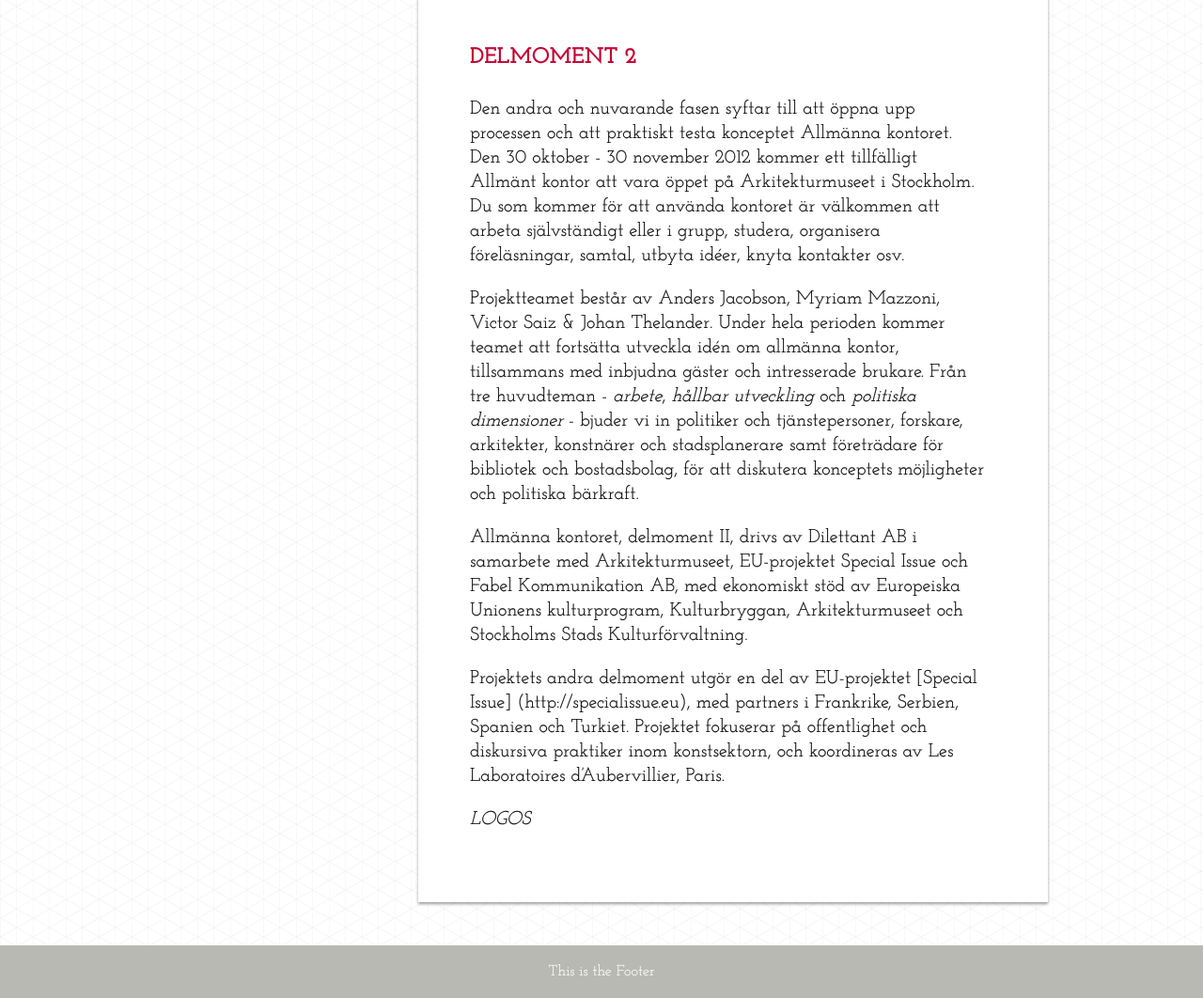
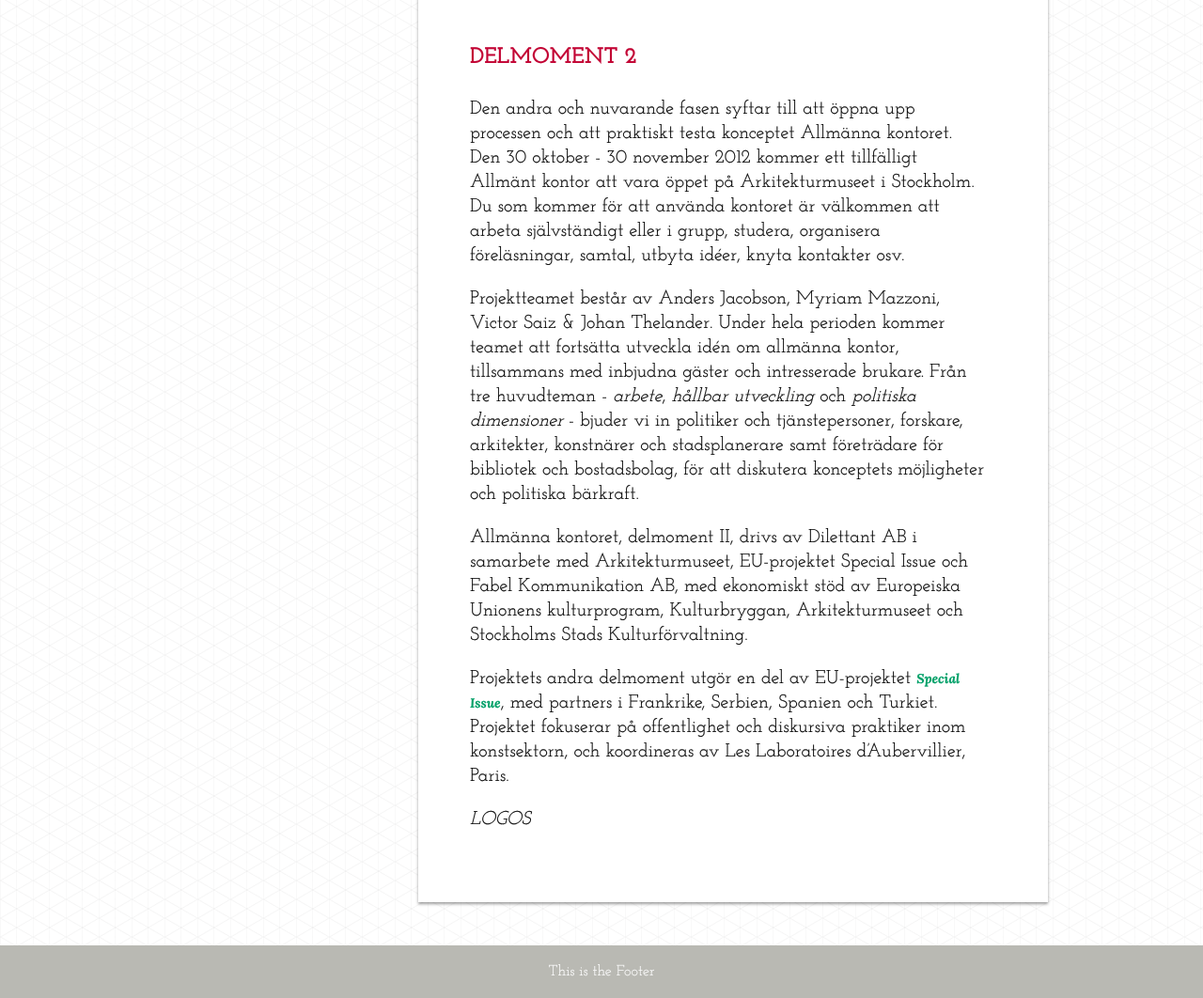
Before and after one commit to dilettant/allmannakontoret, a Jekyll site: the page built from om_projektet/delmoment_II.md, in a window 1280 px wide, cut to the strip 363-1425 px from the top of the page. Shown: the whole strip at 94% size. Built offline with Jekyll 4.4.1, drawn with Linux system fonts in a browser that asks for light colours; some of the changed lines change nothing that is shown.

Commit message:
new postit

```diff
--- a/_config.yml
+++ b/_config.yml
@@ -35,8 +35,8 @@
     - mangfald
     - open_source
   - delmoment:
+    - delmoment_1
     - delmoment_2
-    - delmoment_II
 
 # CONCEPT
 # ------
@@ -70,7 +70,7 @@
 om_projektet : Om projektet
 allmanning : Allmänning
 mangfald : Mångfald
-delmoment_I : Delmoment 2
+delmoment_I : Delmoment 1
 delmoment_II : Delmoment 2
 sammanfattning : Sammanfattning
 utgangspunkter_och_perspektiv : Utgångspunkter och perspektiv
--- a/om_projektet/delmoment_II.md
+++ b/om_projektet/delmoment_II.md
@@ -12,6 +12,6 @@
 
 Allmänna kontoret, delmoment II, drivs av Dilettant AB i samarbete med Arkitekturmuseet, EU-projektet Special Issue och Fabel Kommunikation AB, med ekonomiskt stöd av Europeiska Unionens kulturprogram, Kulturbryggan, Arkitekturmuseet och Stockholms Stads Kulturförvaltning.
 
-Projektets andra delmoment utgör en del av EU-projektet [Special Issue] (http://specialissue.eu), med partners i Frankrike, Serbien, Spanien och Turkiet. Projektet fokuserar på offentlighet och diskursiva praktiker inom konstsektorn, och koordineras av Les Laboratoires d'Aubervillier, Paris.
+Projektets andra delmoment utgör en del av EU-projektet [Special Issue](http://specialissue.eu), med partners i Frankrike, Serbien, Spanien och Turkiet. Projektet fokuserar på offentlighet och diskursiva praktiker inom konstsektorn, och koordineras av Les Laboratoires d'Aubervillier, Paris.
 
 *LOGOS*
```
